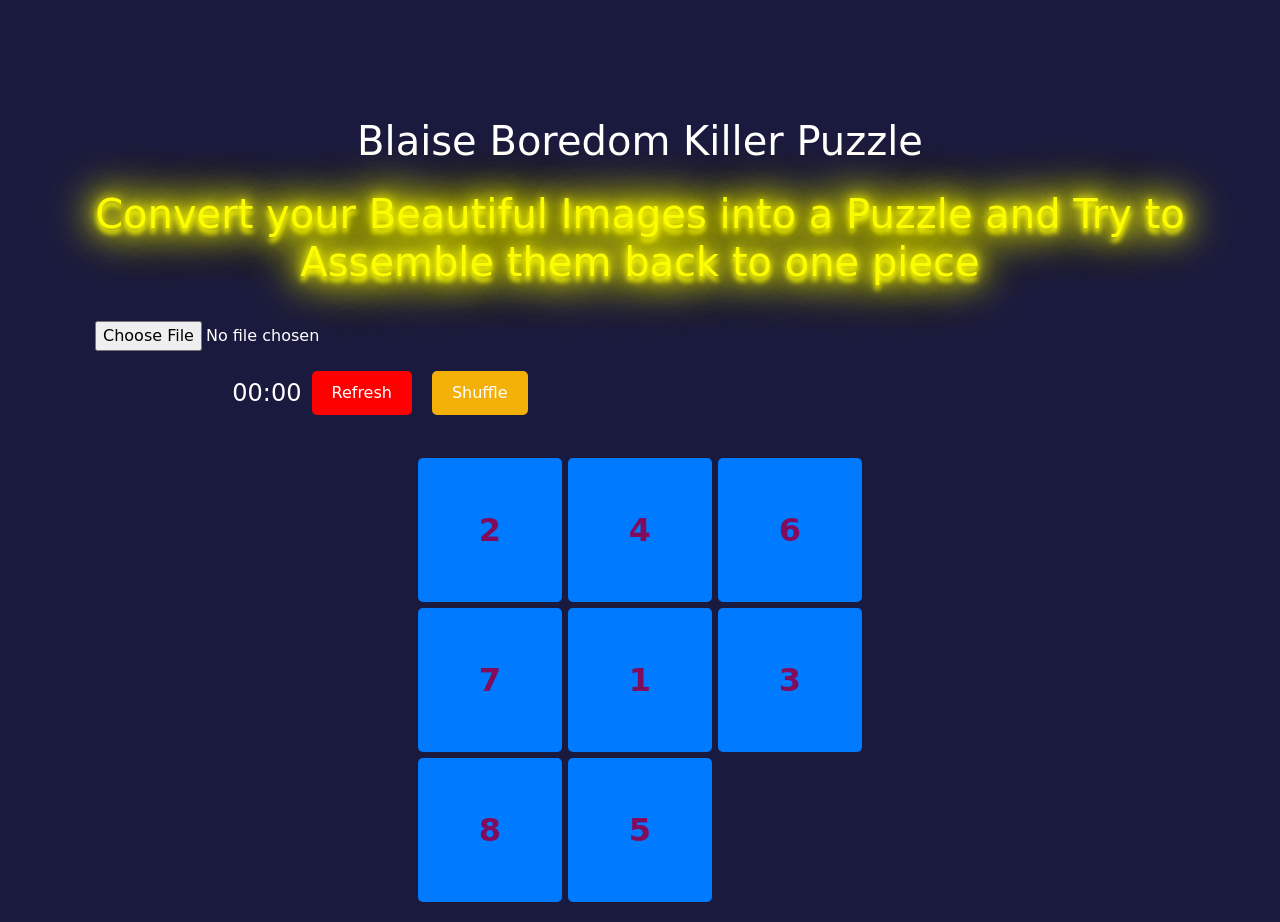
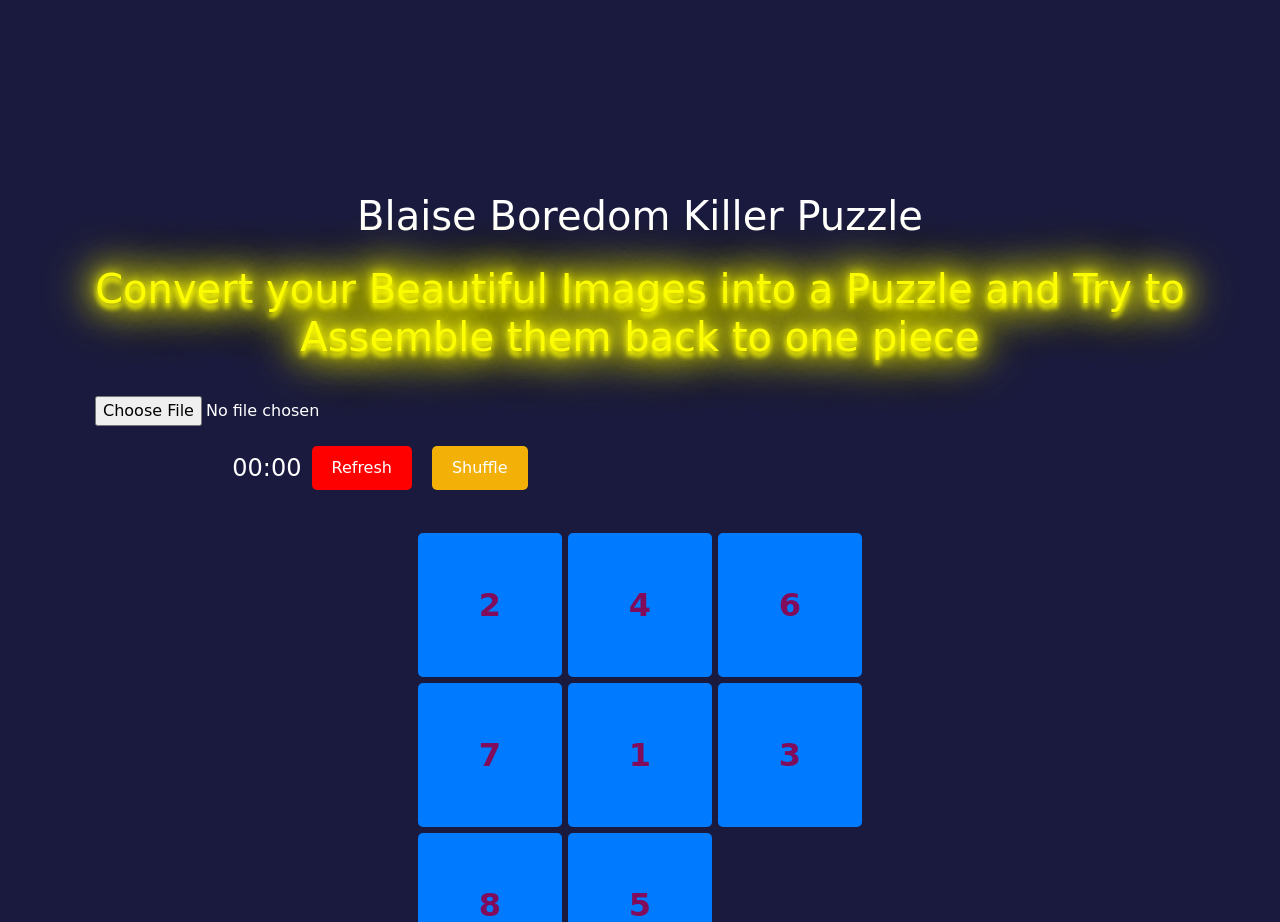
Before and after one commit to Mypalneeds/Boredomjsgamesblaise, a plain HTML site: page index.html in a window 1280 px wide. Shown: the top 922 px of the page. Drawn offline with nearby package versions, Linux system fonts and the light colour scheme; a web font is replaced by a local one.

Commit message:
Add files via upload

```diff
--- a/styles.css
+++ b/styles.css
@@ -51,7 +51,7 @@ body {
 .game-title {
     font-size: 2.5em;
     margin-bottom: 20px;
-    margin-top: 800px;
+    margin-top: 950px;
     color: #fff;
 }
 
```
